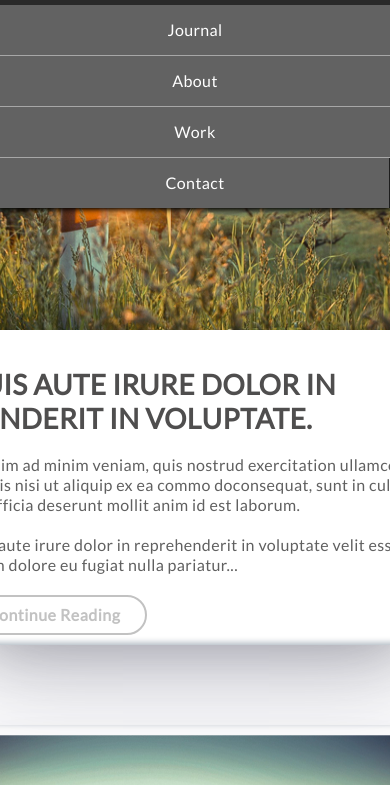
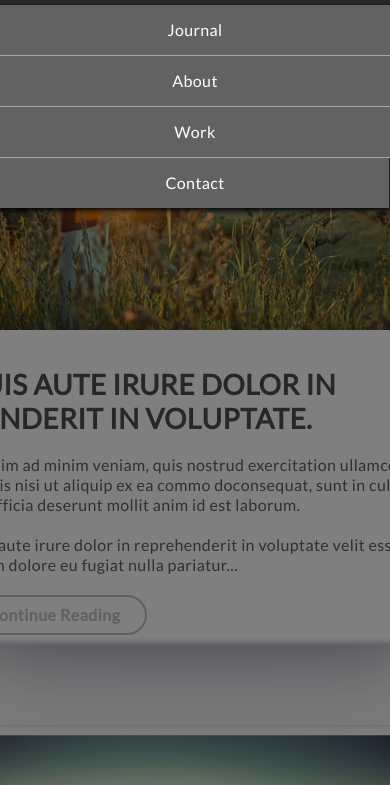
Before and after one commit to Nircoren1/live-page, a plain HTML site: page index.html in a window 390 px wide. Both pictures are taken after a click on the button 355 px from the left and 32 px from the top of the page. Shown: the part 59-844 px from the top of the page. Drawn offline with Linux system fonts and the light colour scheme.

Commit message:
update 2

```diff
--- a/index.html
+++ b/index.html
@@ -12,9 +12,8 @@
 <body>
     <header class="header">
         <div class="header-content">
-            <div class="logo header-logo flex align-center">Blogin<span class="logo-dot">.</span></div>
-            <button class="btn-hamburger" onclick="onMenuBtn()"><img src="./styles/imgs/hamburger.png" alt=""></button>
-
+                <div class="logo header-logo flex align-center">Blogin<span class="logo-dot">.</span></div>
+                <button class="btn-hamburger" onclick="toggleMenu()"><img src="./styles/imgs/hamburger.png" alt=""></button>
             <ul class="nav">
                 <li><a href="#">Journal</a></li>
                 <li><a href="#">About</a></li>
@@ -26,6 +25,7 @@
 
     </header>
     <main class="main-section">
+        <div class="main-screen full" onclick="toggleMenu()"></div>
         <div class="card">
             <img class="card-img" src="./styles/imgs/001.jpg" alt="">
             <div class="card-content">
@@ -82,8 +82,11 @@
         </div>
     </main>
     <footer class="footer">
-        <div class="logo">Blogin<span class="logo-dot">.</span></div>
-        <div class="copyrights-container">
+        <div>
+            <div class="logo">Blogin<span class="logo-dot">.</span></div>
+            <div class="copyrights-container">
+            </div>
+
             <p> © 2014 Blogin.com - All Rights Reserved - Find more free Templates at
                 <a href="Pixelhint.com">Pixelhint.com</a>
             </p>
@@ -104,7 +107,7 @@
             document.querySelector(el).classList.add('hide')
         }
 
-        function onMenuBtn() {
+        function toggleMenu() {
             const classList = document.body.classList
             const img = document.querySelector('.btn-hamburger img')
             classList.toggle('menu-open');
--- a/styles/styles.css
+++ b/styles/styles.css
@@ -87,7 +87,7 @@ button {
     padding-block: 0.5rem;
     max-width: none;
     /* padding-inline: 2rem; */
-
+    z-index: 2;
 }
 
 .logo {
@@ -135,10 +135,38 @@ button {
     transform: translateY(-100%);
     transition: 0.5s ease-in;
     z-index: -1;
+    /* transition: background-color 0s ease-in-out 3s; */
+    /* transition: transform 0.5s ease-in; */
+    /* transition:  transform 0.5s ease-in, z-index 0s step-end 0.5; */
+
+
 }
 
 body.menu-open .nav {
     transform: translateY(0%);
+    z-index: 10;
+    /* transition:  transform 0.5s ease-in, z-index 0s step-end 0; */
+    /* transition: transform 0.5s ease-in; */
+
+
+}
+
+
+.main-screen {
+    position: fixed;
+    inset: 0 0 0 0;
+    background-color: rgb(0 0 0 / 50%);
+    opacity: 0;
+    transition: opacity .6s;
+    z-index: 0;
+    pointer-events: none;
+    margin-top: 267px;
+}
+
+body.menu-open .main-screen {
+    cursor: pointer;
+    opacity: 1;
+    pointer-events: auto;
 }
 
 .nav li {
@@ -323,6 +351,12 @@ footer .logo {
         padding: 80px 0 0 0;
     }
 
+    body.menu-open .main-screen {
+        cursor: auto;
+        opacity: 0;
+        pointer-events: none;
+    }
+
     .header {
         position: static;
         background-color: #292929;
@@ -333,7 +367,7 @@ footer .logo {
         max-width: 980px;
         margin: auto;
         background-color: transparent;
-        padding-block:0;
+        padding-block: 0;
     }
 
     .header-logo {
```
